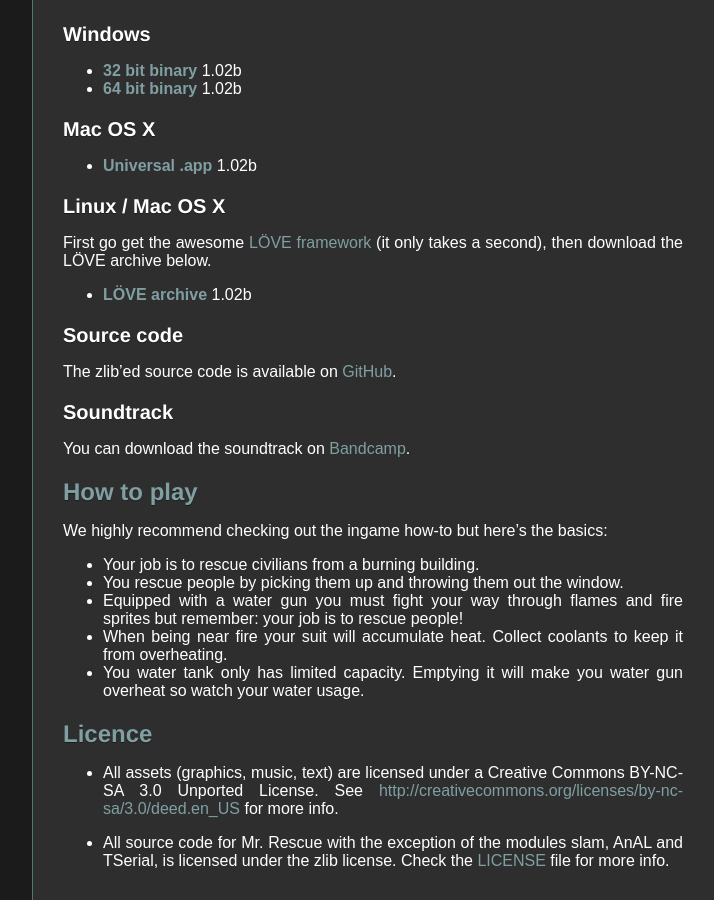
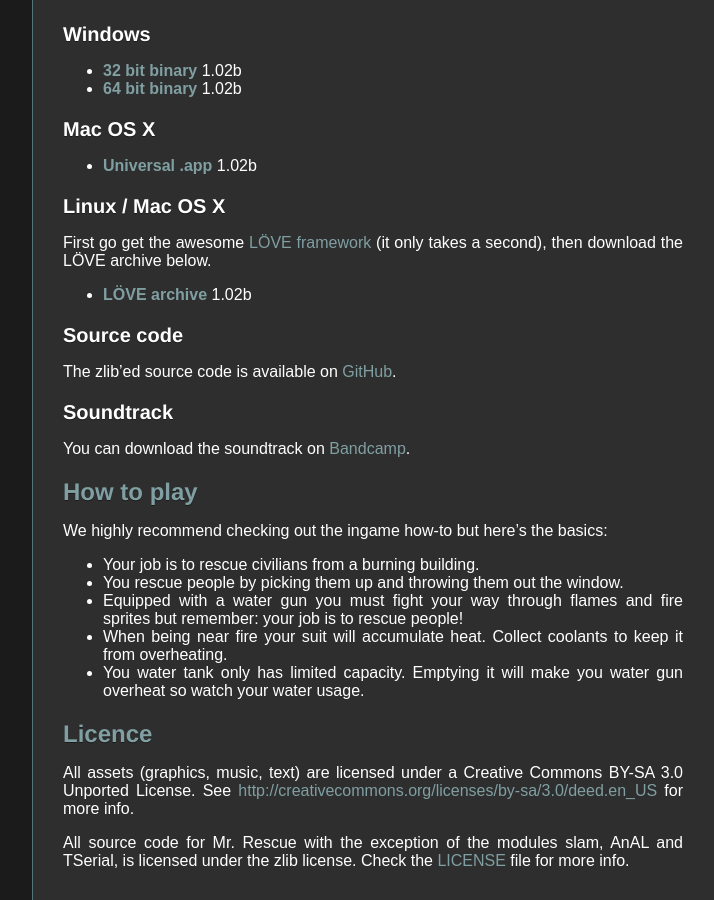
Before and after one commit to TangramGames/tangramgames.github.io, a Jekyll site: the page built from games/mrrescue/index.md, in a window 1280 px wide and 900 px high, scrolled down 1708 px. Shown: the whole window, without its empty margins (168-882 px from the left). Built offline with Jekyll 4.4.1, drawn with Linux system fonts in a browser that asks for light colours; some web fonts are replaced.

```diff
--- a/games/mrrescue/index.md
+++ b/games/mrrescue/index.md
@@ -70,10 +70,10 @@ We highly recommend checking out the ingame how-to but here's the basics:
 
 ## Licence ##
 
-* All assets (graphics, music, text) are licensed under a
-Creative Commons BY-NC-SA 3.0 Unported License.
-See [http://creativecommons.org/licenses/by-nc-sa/3.0/deed.en_US](http://creativecommons.org/licenses/by-nc-sa/3.0/deed.en_US) for more info.
+All assets (graphics, music, text) are licensed under a
+Creative Commons BY-SA 3.0 Unported License.
+See [http://creativecommons.org/licenses/by-sa/3.0/deed.en_US](http://creativecommons.org/licenses/by-sa/3.0/deed.en_US) for more info.
 
-* All source code for Mr. Rescue with the exception of the modules
+All source code for Mr. Rescue with the exception of the modules
 slam, AnAL and TSerial, is licensed under the zlib license.
 Check the [LICENSE](https://github.com/SimonLarsen/mrrescue/blob/master/LICENSE) file for more info.
```
